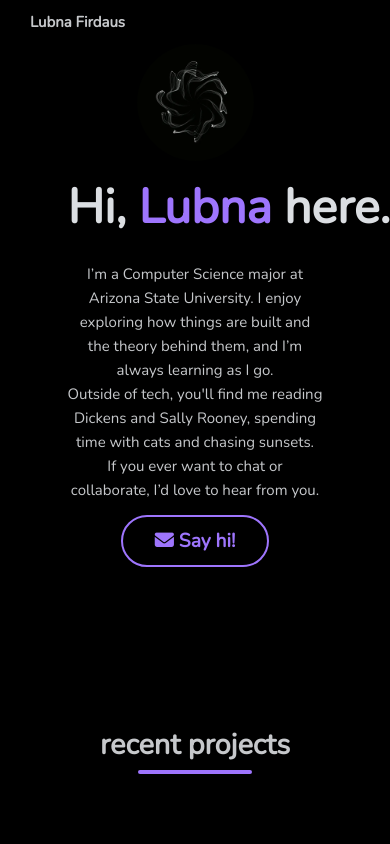
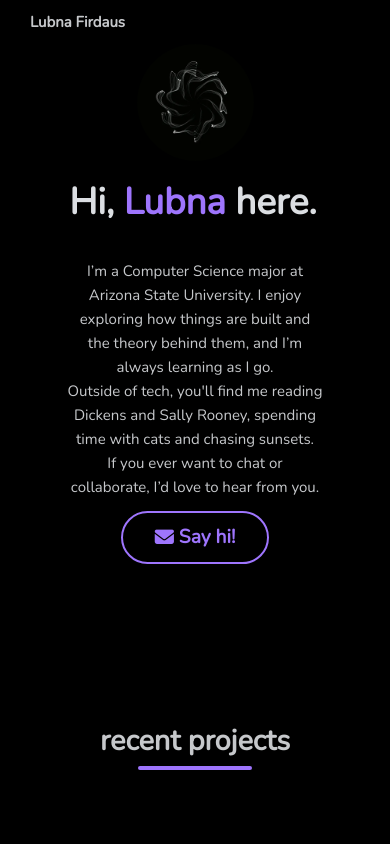
Before and after one commit to lubnafirdaus/lubnafirdaus.github.io, a plain HTML site: page index.html in a window 390 px wide. Shown: the top 844 px of the page. Drawn offline with nearby package versions, Linux system fonts and the light colour scheme.

Commit message:
Updated style.css

```diff
--- a/style.css
+++ b/style.css
@@ -230,9 +230,11 @@ h2::after {
     display: none;
   }
 
-  h1 {
-    font-size: 2.2rem;
-  }
+ .typing {
+    font-size: 2.3rem;
+ }
+
+
 
   h2 {
     font-size: 1.8rem;
@@ -250,6 +252,10 @@ h2::after {
   #skills .icons {
     font-size: 25px;
   }
+
+  .my-button-prev, .my-button-next {
+    display: none;
+}
 
 
 }
```
